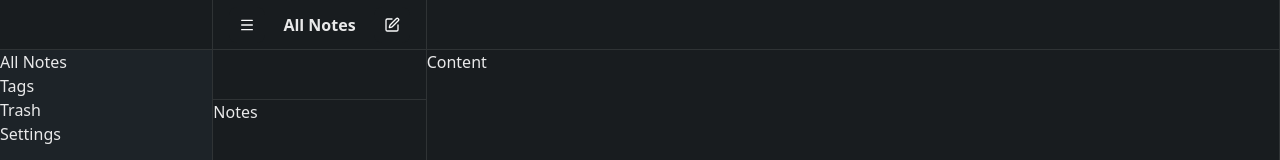
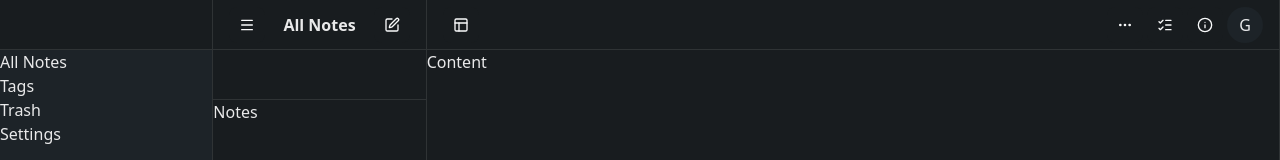
Before and after one commit to crstelli/inka, a Next.js app: page / in a window 1280 px wide. Shown: the top 160 px of the page. Built offline with nearby package versions, Linux system fonts and the light colour scheme.

Commit message:
Built heading sections

```diff
--- a/app/page.tsx
+++ b/app/page.tsx
@@ -1,6 +1,7 @@
 import { AddNote } from "@/components/AddNote";
 import { Breadcrumb } from "@/components/Breadcrumb";
 import { Content } from "@/components/Content";
+import { NoteHeading } from "@/components/NoteHeading";
 import { Notes } from "@/components/Notes";
 import { Sidebar } from "@/components/Sidebar";
 
@@ -9,7 +10,7 @@ export default function page() {
     <>
       <div></div>
       <AddNote />
-      <div></div>
+      <NoteHeading />
       <Sidebar />
       <div></div>
       <Content />
--- a/components/AddNote.tsx
+++ b/components/AddNote.tsx
@@ -3,7 +3,7 @@ import { Menu, SquarePen } from "lucide-react";
 
 function AddNote() {
   return (
-    <div className="flex justify-between items-center p-4">
+    <div className="flex justify-between items-center px-4">
       <Button size="icon" variant="secondary">
         <Menu />
       </Button>
--- /dev/null
+++ b/components/NoteHeading.tsx
@@ -0,0 +1,29 @@
+import { Button } from "@/components/ui/button";
+import { Ellipsis, Info, ListChecks, PanelsTopLeft } from "lucide-react";
+
+function NoteHeading() {
+  return (
+    <div className="px-4 items-center flex justify-between">
+      <Button size="icon" variant="secondary">
+        <PanelsTopLeft />
+      </Button>
+      <div className="flex items-center gap-1">
+        <Button size="icon" variant="secondary">
+          <Ellipsis />
+        </Button>
+
+        <Button size="icon" variant="secondary">
+          <ListChecks />
+        </Button>
+
+        <Button size="icon" variant="secondary">
+          <Info />
+        </Button>
+
+        <div className="size-9 rounded-full bg-secondary flex items-center justify-center">G</div>
+      </div>
+    </div>
+  );
+}
+
+export { NoteHeading };
```
